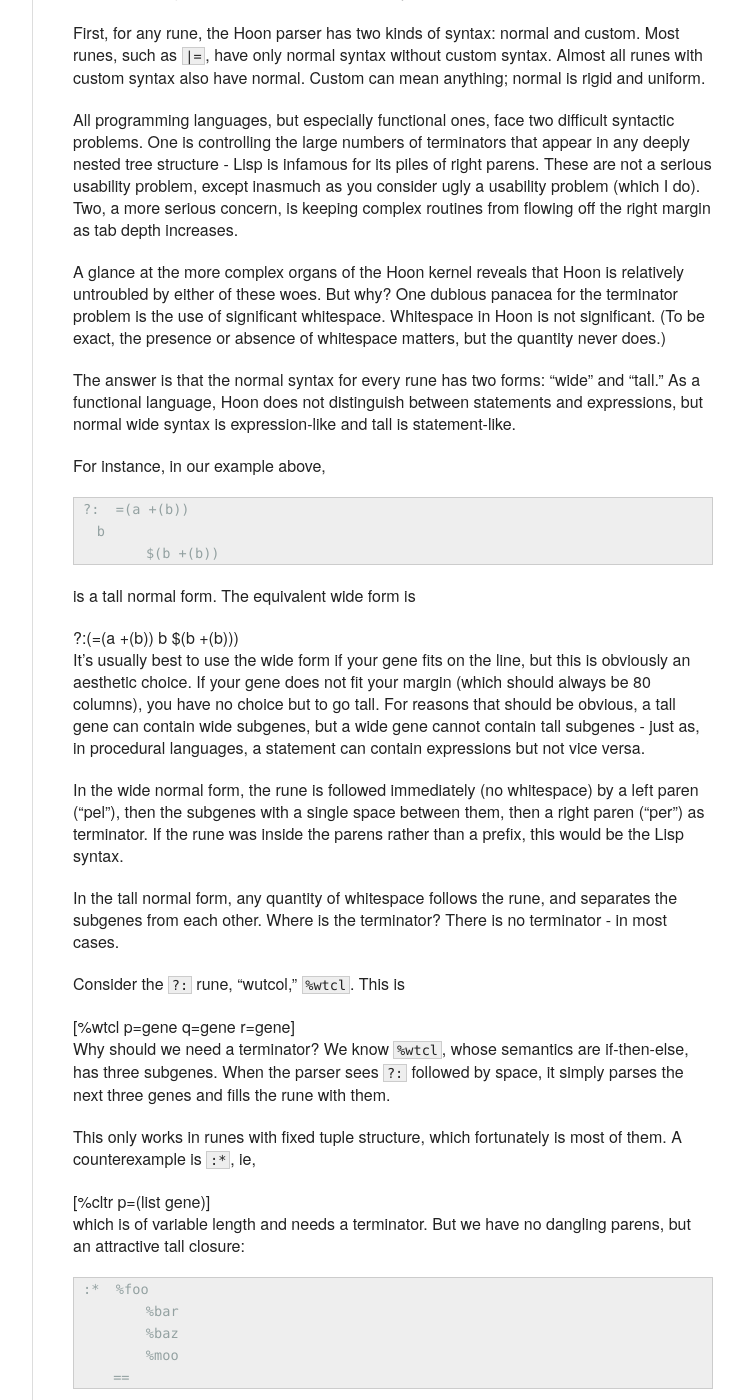
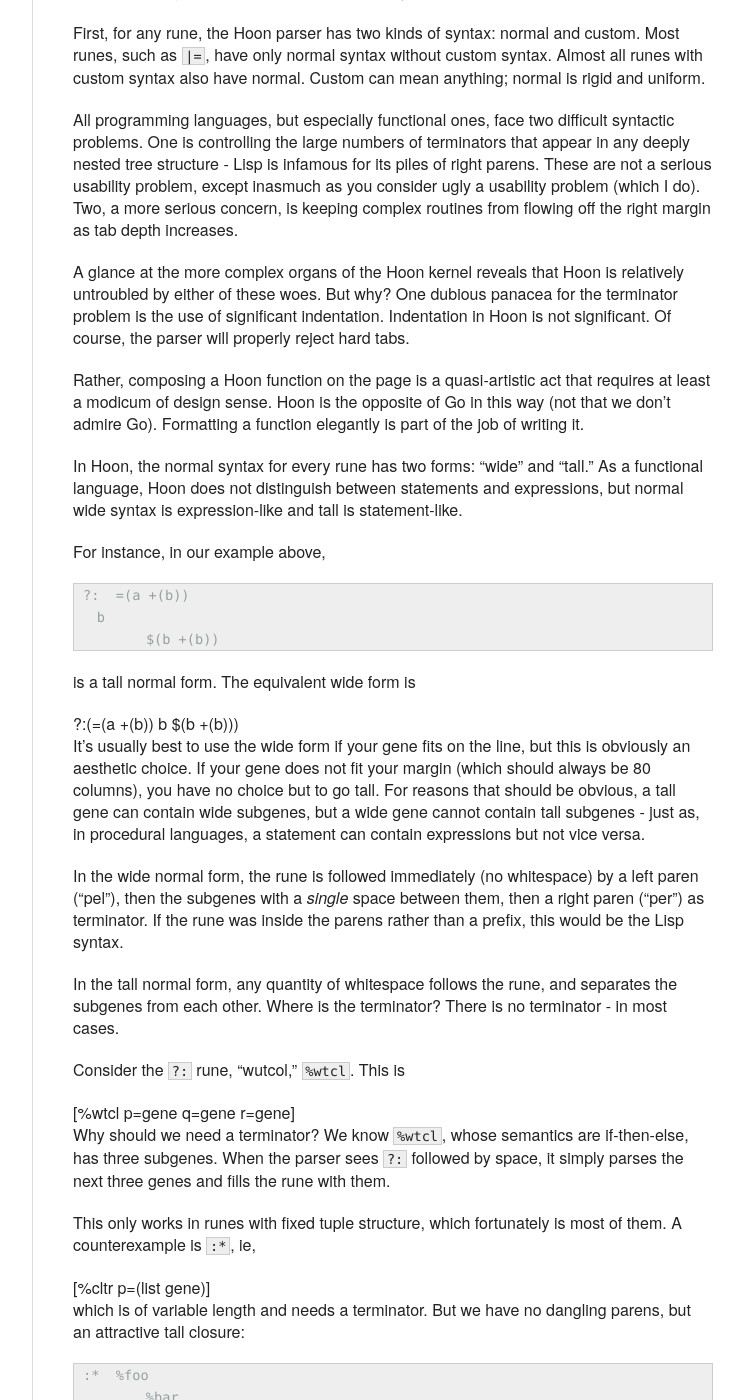
Before and after one commit to urbit/old-urbit.org, a Jekyll site: the page built from _posts/2013-08-22-Chapter-4-syntax.markdown, in a window 1280 px wide and 1400 px high, scrolled down 3474 px. Shown: the whole window, without its empty margins (378-1122 px from the left). Built offline with Jekyll 4.4.1, drawn with Linux system fonts in a browser that asks for light colours; some of the changed text lies outside the part shown.

Commit message:
Bunch of editing.

```diff
--- a/_posts/2013-08-22-Chapter-4-syntax.markdown
+++ b/_posts/2013-08-22-Chapter-4-syntax.markdown
@@ -194,14 +194,18 @@ right margin as tab depth increases.
 A glance at the more complex organs of the Hoon kernel reveals
 that Hoon is relatively untroubled by either of these woes.  But
 why?  One dubious panacea for the terminator problem is the use
-of significant whitespace.  Whitespace in Hoon is not
-significant.  (To be exact, the presence or absence of whitespace
-matters, but the quantity never does.)
+of significant indentation.  Indentation in Hoon is not significant.
+Of course, the parser will properly reject hard tabs.
 
-The answer is that the normal syntax for every rune has two
-forms: "wide" and "tall."  As a functional language, Hoon does
-not distinguish between statements and expressions, but normal
-wide syntax is expression-like and tall is statement-like.
+Rather, composing a Hoon function on the page is a quasi-artistic
+act that requires at least a modicum of design sense.  Hoon is
+the opposite of Go in this way (not that we don't admire Go).
+Formatting a function elegantly is part of the job of writing it.
+
+In Hoon, the normal syntax for every rune has two forms: "wide"
+and "tall."  As a functional language, Hoon does not distinguish
+between statements and expressions, but normal wide syntax is
+expression-like and tall is statement-like.
 
 For instance, in our example above,
 
@@ -223,9 +227,10 @@ a statement can contain expressions but not vice versa.
 
 In the wide normal form, the rune is followed immediately (no
 whitespace) by a left paren ("pel"), then the subgenes with a
-single space between them, then a right paren ("per") as
+_single_ space between them, then a right paren ("per") as
 terminator.  If the rune was inside the parens rather than a
 prefix, this would be the Lisp syntax.
+
 
 In the tall normal form, any quantity of whitespace follows the
 rune, and separates the subgenes from each other.  Where is the
@@ -263,15 +268,15 @@ which no one would ever write, preferring the custom
 	[%foo %bar %baz %moo]
 
 This leaves only one question: indentation.  Since space is not
-significant (even linebreaks are irrelevant - the newline is just
-another space), the use of whitespace in tall forms is purely a
-matter of style.  Style is very important, however!
+significant (in tall mode, linebreaks are irrelevant - the
+newline is just another space), the use of whitespace in tall
+forms is purely a matter of style.  Style is very important!
 
 The first law of Hoon indentation style is that all tall
 indentation is in two-space increments.  (Tabs are illegal.  If
 you pollute a Hoon file with ASCII 9, not only will it not parse,
 but thugs in ski masks will kick down your door and shoot you.
-You laugh!  Try it!)  Single spaces are for wide only.
+You laugh!  Try it, knave!)  Single spaces are for wide only.
 
 The second law of Hoon indentation is that everything in the
 kernel is good indentation style.  Or at least if it's not, it
```
Also changed, not shown: 2 other files.
